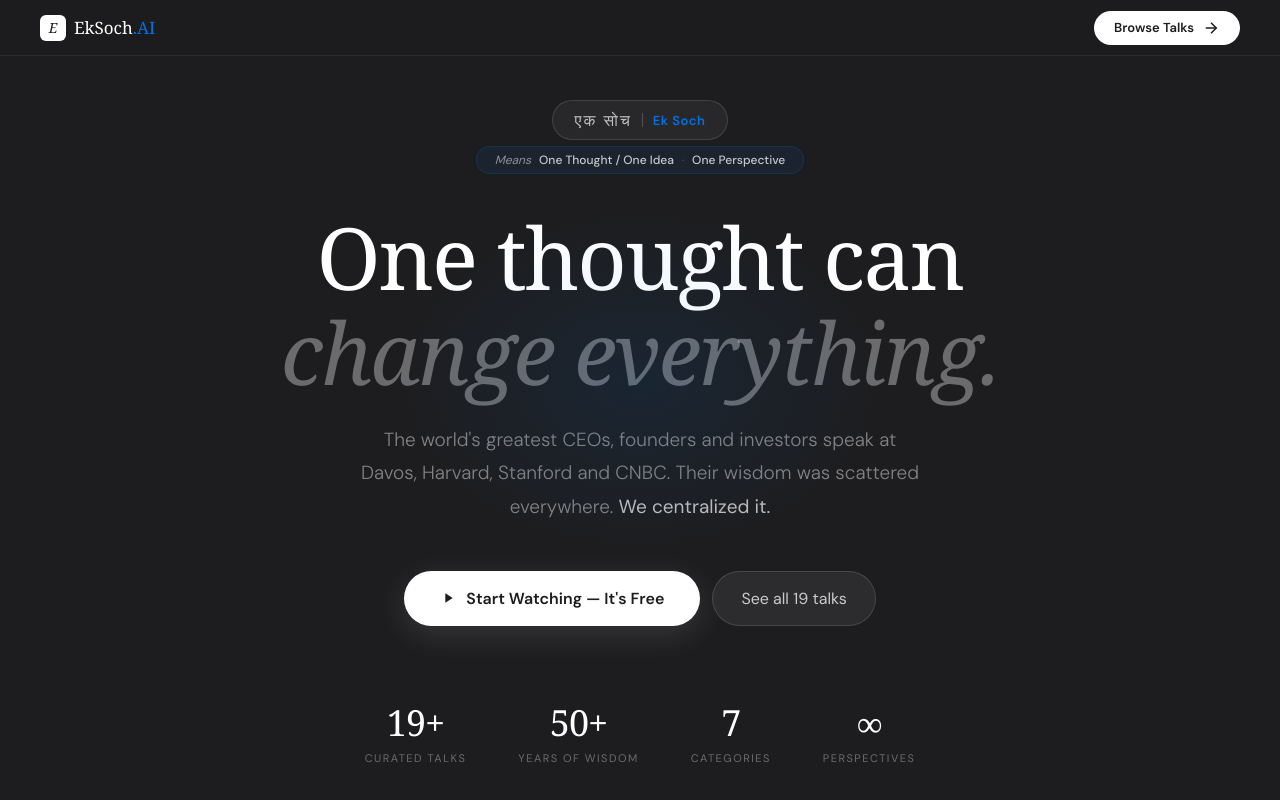
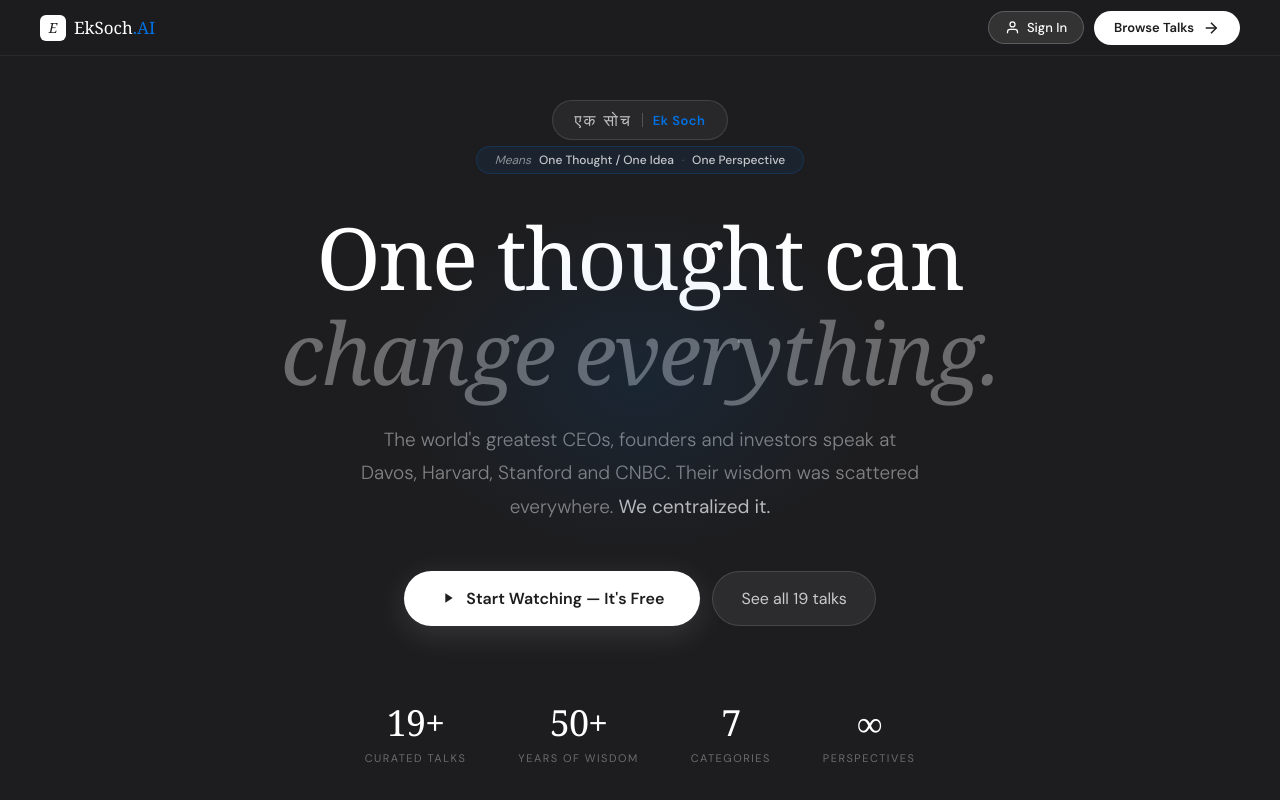
Before and after one commit to vinaypuri22/eksochai, a React (Create React App) app: page / in a window 1280 px wide. Shown: the top 800 px of the page. Built offline with nearby package versions, Linux system fonts and the light colour scheme.

Commit message:
Update App.js

```diff
--- a/src/App.js
+++ b/src/App.js
@@ -58,7 +58,7 @@
 };
 
 // ── Landing Page ──────────────────────────────────────────────────────────────
-function LandingPage({ onEnter }) {
+function LandingPage({ onEnter, user, onLogin, onLogout, onWatchlist, wlCount }) {
   const [vis, setVis] = useState(false);
   useEffect(() => { setTimeout(() => setVis(true), 80); }, []);
 
@@ -101,11 +101,23 @@
           </div>
           <span style={{ fontFamily:"Georgia,serif", fontSize:"17px" }}>EkSoch<span style={{ color:T.accent }}>.AI</span></span>
         </div>
-        <button onClick={onEnter} style={{ display:"flex", alignItems:"center", gap:"8px",
-          background:T.white, color:T.text, border:"none", borderRadius:"100px",
-          padding:"8px 20px", fontSize:"13px", fontWeight:"600", cursor:"pointer" }}>
-          Browse Talks <IArrow/>
-        </button>
+        <div style={{ display:"flex", alignItems:"center", gap:"10px" }}>
+          {user ? (
+            <UserMenu user={user} onLogout={onLogout} onWatchlist={onWatchlist} wlCount={wlCount}/>
+          ) : (
+            <button onClick={onLogin} style={{ display:"flex", alignItems:"center", gap:"7px",
+              background:"rgba(255,255,255,0.1)", color:T.white,
+              border:"1px solid rgba(255,255,255,0.2)", borderRadius:"100px",
+              padding:"7px 16px", fontSize:"13px", fontWeight:"500", cursor:"pointer" }}>
+              <IUser/> Sign In
+            </button>
+          )}
+          <button onClick={onEnter} style={{ display:"flex", alignItems:"center", gap:"8px",
+            background:T.white, color:T.text, border:"none", borderRadius:"100px",
+            padding:"8px 20px", fontSize:"13px", fontWeight:"600", cursor:"pointer" }}>
+            Browse Talks <IArrow/>
+          </button>
+        </div>
       </nav>
 
       {/* Hero */}
@@ -391,7 +403,12 @@
   const getRow=id=>filtered.filter(i=>i.category.includes(id));
   const isDefault=cat==="all";
 
-  if(page==="landing") return <LandingPage onEnter={()=>setPage("library")}/>;
+  if(page==="landing") return (
+    <>
+      <LandingPage onEnter={()=>setPage("library")} user={user} onLogin={()=>setShowAuth(true)} onLogout={handleLogout} onWatchlist={()=>{ setPage("library"); setShowWL(true); }} wlCount={watchlist.length}/>
+      {showAuth && <AuthModal onLogin={handleLogin} onClose={()=>setShowAuth(false)}/>}
+    </>
+  );
 
   return(
     <div style={{minHeight:"100vh",background:T.bg,fontFamily:"system-ui,sans-serif"}}>
```
